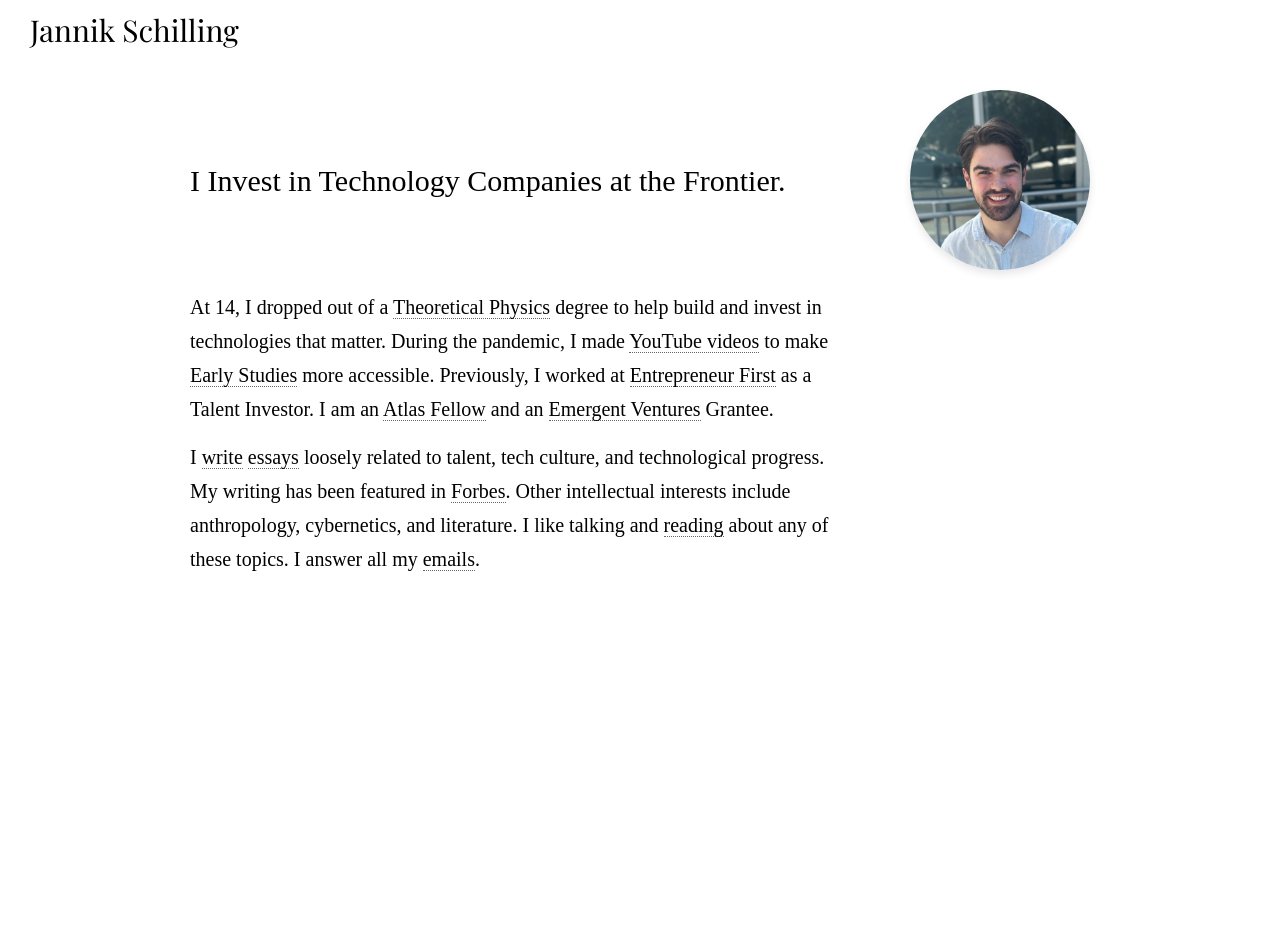
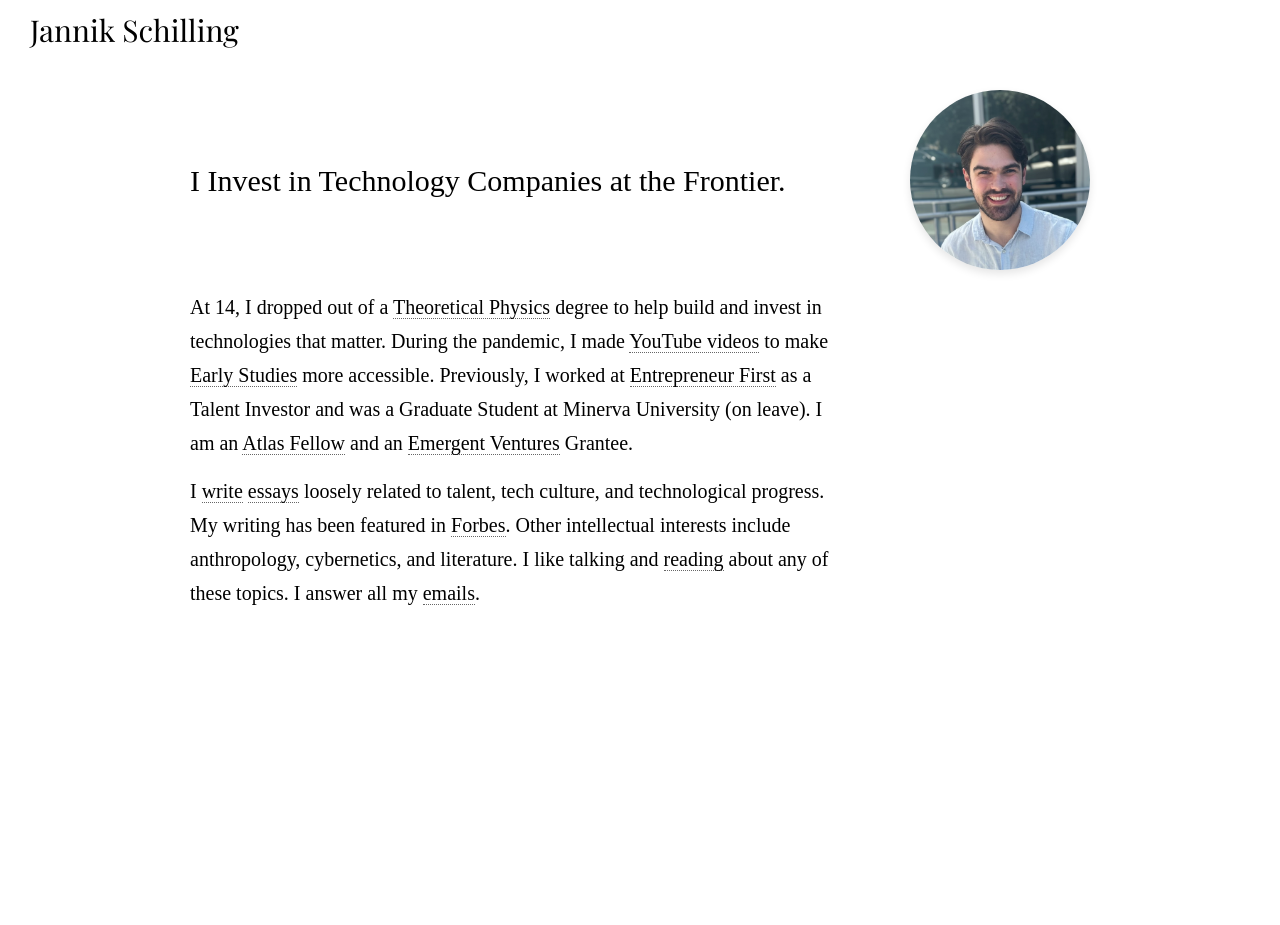
Before and after one commit to jannikls/jannikls.github.io, a Jekyll site: the page built from index.md, in a window 1280 px wide. Built offline with Jekyll 4.4.1, drawn with Linux system fonts in a browser that asks for light colours; some web fonts are replaced.

Commit message:
added minerva

```diff
--- a/index.md
+++ b/index.md
@@ -2,6 +2,6 @@
 layout: default
 permalink: /
 ---
-At 14, I dropped out of a [Theoretical Physics](/theoretical-physics) degree to help build and invest in technologies that matter. During the pandemic, I made [YouTube videos](https://www.youtube.com/@howtophysics9633) to make [Early Studies](https://www.jannikschilling.com/early-studies.html) more accessible. Previously, I worked at [Entrepreneur First](https://www.joinef.com) as a Talent Investor.  I am an [Atlas Fellow](https://www.atlasfellowship.org/) and an [Emergent Ventures](https://www.mercatus.org/emergent-ventures) Grantee.
+At 14, I dropped out of a [Theoretical Physics](/theoretical-physics) degree to help build and invest in technologies that matter. During the pandemic, I made [YouTube videos](https://www.youtube.com/@howtophysics9633) to make [Early Studies](https://www.jannikschilling.com/early-studies.html) more accessible. Previously, I worked at [Entrepreneur First](https://www.joinef.com) as a Talent Investor and was a Graduate Student at Minerva University (on leave).  I am an [Atlas Fellow](https://www.atlasfellowship.org/) and an [Emergent Ventures](https://www.mercatus.org/emergent-ventures) Grantee.
 
 I [write](/blog/) [essays](https://www.theschillingpoint.com/subscribe?utm_source=website) loosely related to talent, tech culture, and technological progress. My writing has been featured in [Forbes](https://www.forbes.com/sites/jonathanwai/2023/08/16/finding-the-next-steve-wozniak/). Other intellectual interests include anthropology, cybernetics, and literature. I like talking and [reading](/bookshelf) about any of these topics. I answer all my [emails](mailto:janniklschilling@gmail.com).
```
